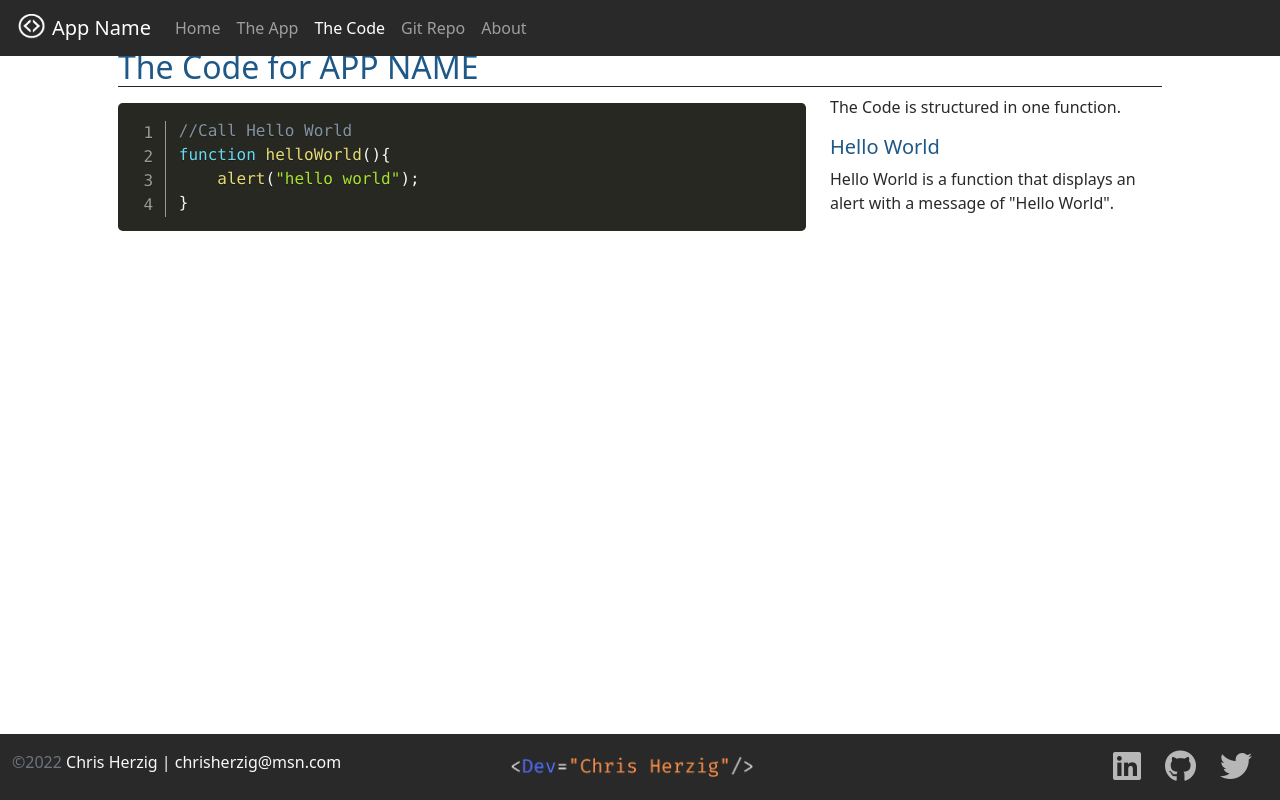
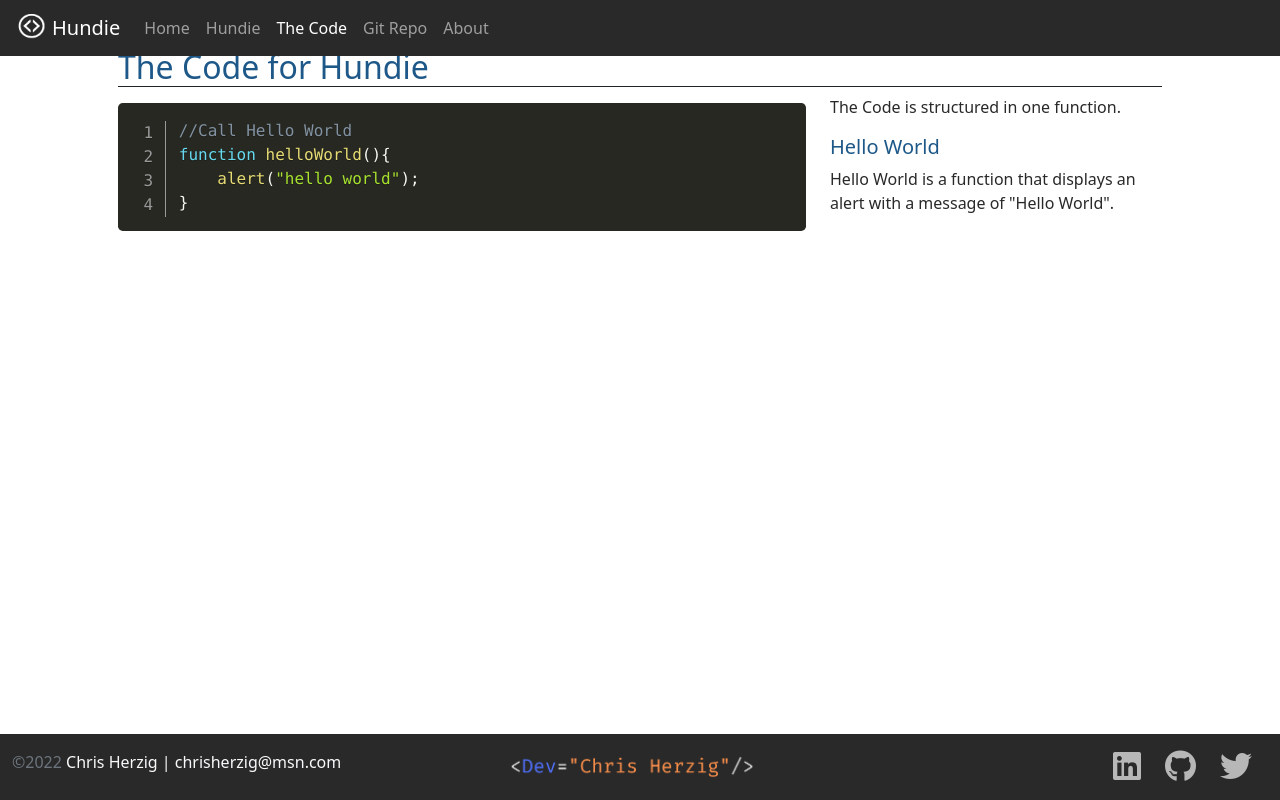
Before and after one commit to ScientistZero/Hundo, a plain HTML site: page code.html in a window 1280 px wide. Drawn offline with nearby package versions, Linux system fonts and the light colour scheme.

Commit message:
Updated Name

```diff
--- a/code.html
+++ b/code.html
@@ -2,7 +2,7 @@
 <html lang="en" class="h-100">
 <link href="css/prism.css" rel="stylesheet">
 <head>
-    <title>App Name: A Coding Project By Chris Herzig</title>
+    <title>Hundie: A Coding Project By Chris Herzig</title>
     <!-- Required meta tags -->
     <meta charset="utf-8">
     <meta name="viewport" content="width=device-width, initial-scale=1, shrink-to-fit=no">
@@ -24,7 +24,7 @@
     <nav class="navbar navbar-expand-md navbar-dark fixed-top">
         <div class="container-fluid">
             <a class="navbar-brand logoFont" href="#"><img src="img/Logo-Wht.png" alt="Chris Herzig Logo"
-                    class="d-inline-block align-text-top" width="40" height="25">App Name</a>
+                    class="d-inline-block align-text-top" width="40" height="25">Hundie</a>
             <button class="navbar-toggler" type="button" data-bs-toggle="collapse" data-bs-target="#navbarCollapse"
                 aria-controls="navbarCollapse" aria-expanded="false" aria-label="Toggle navigation">
                 <span class="navbar-toggler-icon"></span>
@@ -35,7 +35,7 @@
                         <a class="nav-link" href="index.html">Home</a>
                     </li>
                     <li class="nav-item">
-                        <a class="nav-link" href="app.html">The App</a>
+                        <a class="nav-link" href="app.html">Hundie</a>
                     </li>
                     <li class="nav-item">
                         <a class="nav-link active" aria-current="page" href="code.html">The Code</a>
@@ -54,7 +54,7 @@
     <!--Main Section-->
     <main class="flex-shrink-0">
         <div class="container py-5 px-5">
-            <h2 class="border-1 border-bottom border-dark">The Code for APP NAME</h2>
+            <h2 class="border-1 border-bottom border-dark">The Code for Hundie</h2>
 <div class="row row-cols-1 row-cols-lg-2">
     <div class="col-lg-8">
 <pre class="line-numbers"><code class="language-javascript">
```
Also changed, not shown: app.html (+2 -2 lines), index.html (+4 -4 lines).
